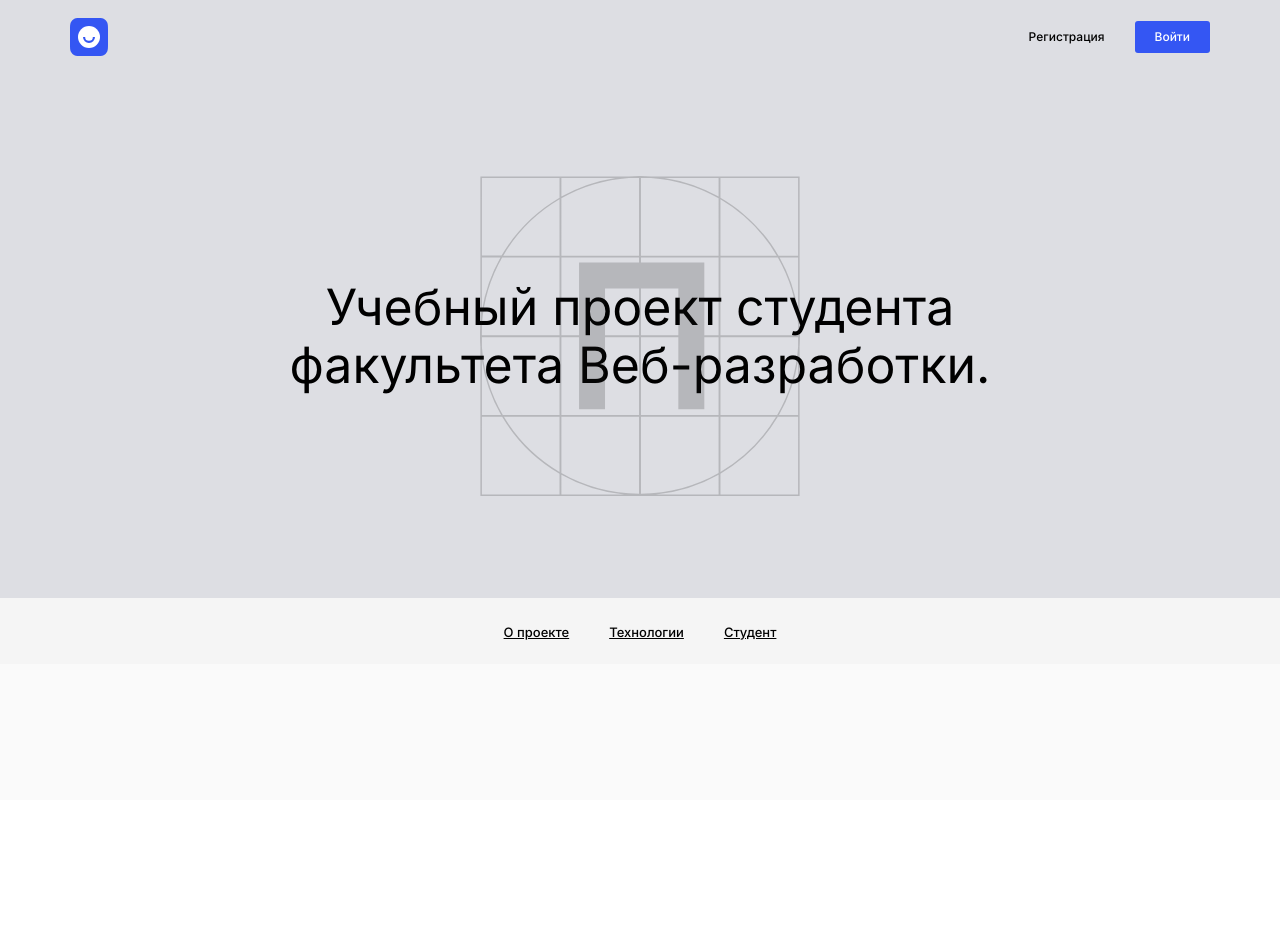
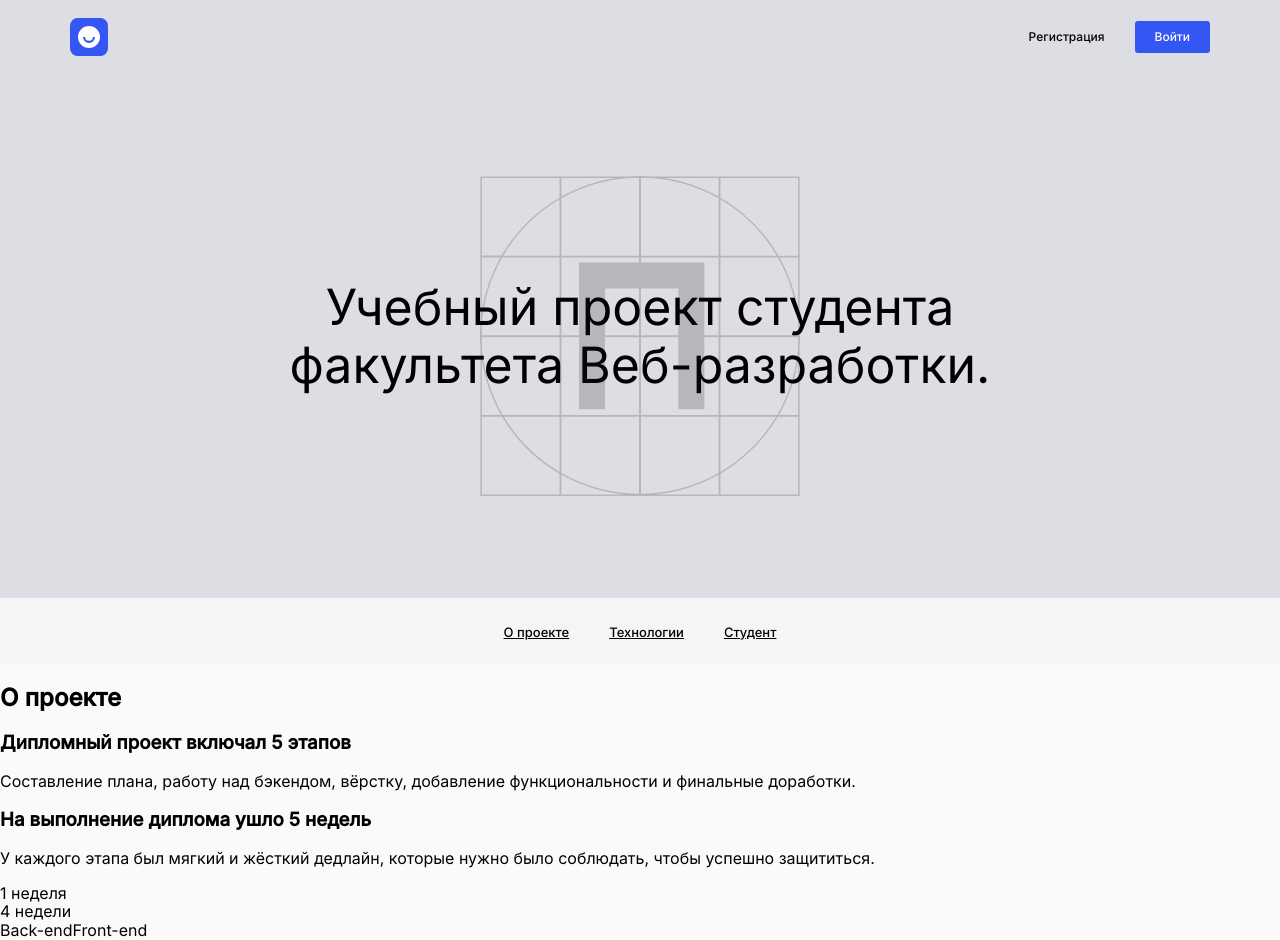
Before and after one commit to ShnaiderDanila/movies-explorer-frontend, a React (Create React App) app: page / in a window 1280 px wide. Before the commit the page ends 800 px from the top, so only its background shows below. Built offline with nearby package versions, Linux system fonts and the light colour scheme.

Commit message:
feat: Add jsx markup to ./src/components/Main/AboutProject/AboutProject.js

```diff
--- a/src/components/Main/AboutProject/AboutProject.js
+++ b/src/components/Main/AboutProject/AboutProject.js
@@ -3,8 +3,35 @@ import './AboutProject.css';
 
 function AboutProject() {
   return (
-    <section className='about-project'>
-
+    <section className='about-project' id='about-project'>
+      <h2 className='about-project__title'>О проекте</h2>
+      <div className='about-project__line'></div>
+      <section className='about-project__info'>
+        <div className='about-project__description'>
+          <h3 className='about-project__description-title'>
+            Дипломный проект включал 5 этапов
+          </h3>
+          <p className='about-project__description-text'>
+            Составление плана, работу над бэкендом,
+            вёрстку, добавление функциональности и финальные доработки.
+          </p>
+        </div>
+        <div className='about-project__description'>
+          <h3 className='about-project__description-title'>
+            На выполнение диплома ушло 5 недель
+          </h3>
+          <p className='about-project__description-text'>
+            У каждого этапа был мягкий и жёсткий дедлайн,
+            которые нужно было соблюдать, чтобы успешно защититься.
+          </p>
+        </div>
+      </section>
+      <section className='about-project__time-line'>
+        <div className='about-project__time-line-blue'>1 неделя</div>
+        <div className='about-project__time-line-grey'>4 недели</div>
+        <span className='about-project__time-line-signature'>Back-end</span>
+        <span className='about-project__time-line-signature'>Front-end</span>
+      </section>
     </section>
   )
 }
```
